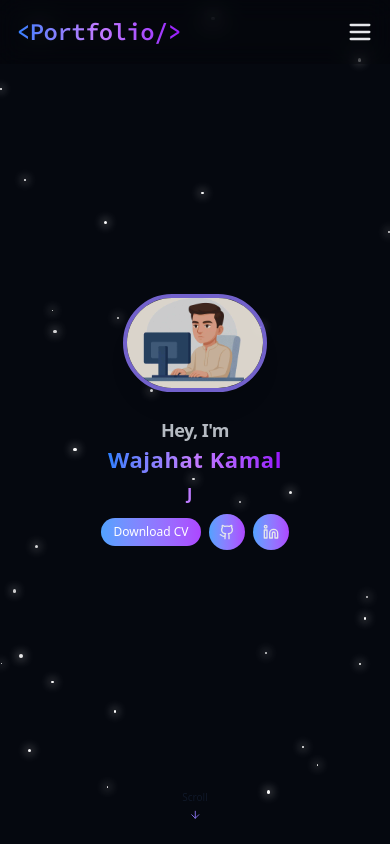
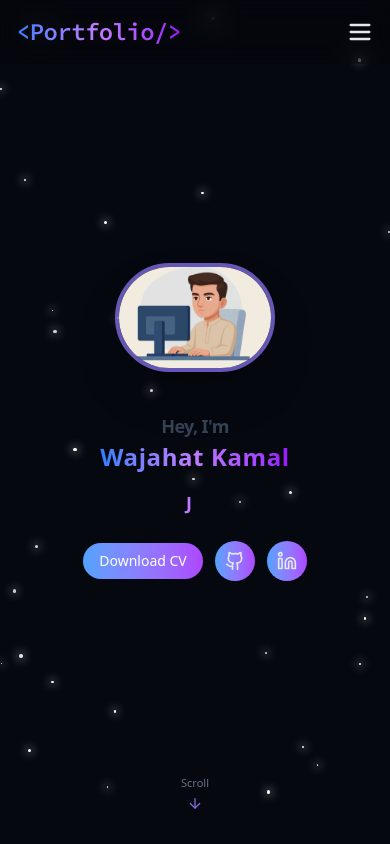
Before and after one commit to wajahat-kamal/Dev-Portfolio, a React (Vite) app: page / in a window 390 px wide. Shown: the top 844 px of the page. Built offline with nearby package versions, Linux system fonts and the light colour scheme.

Commit message:
Update index.html and HeroSection component: change favicon path, enhance portfolio description, and update title to reflect MERN Stack expertise. Refactor HeroSection styles for improved layout, spacing, and responsiveness, including adjustments to button sizes and social link icons.

```diff
--- a/index.html
+++ b/index.html
@@ -3,20 +3,20 @@
   <head>
     <meta charset="UTF-8" />
     <meta name="viewport" content="width=device-width, initial-scale=1.0" />
-    <link rel="icon" type="image/png" href="/wk-logo.png" />
+    <link rel="icon" type="image/png" href="/src/assets/wk-logo.png" />
     <meta
       property="og:image"
       content="https://wajahatkamal-dev.vercel.app/wk-logo.png"
     />
     <meta
       name="description"
-      content="Professional portfolio of Wajahat Kamal, JavaScript and ReactJS Developer. See projects, skills, and contact info."
+      content="Professional portfolio of Wajahat Kamal, JavaScript, ReactJS and MERN Stack Developer. See projects, skills, and contact info."
     />
     <meta
       name="keywords"
       content="Wajahat Kamal, React Developer, JavaScript Developer, Portfolio, wajahatkamal-dev.vercel.app"
     />
-    <title>Wajahat Kamal | JavaScript & React Developer</title>
+    <title>Wajahat Kamal | JavaScript & MERN Stack Developer</title>
 
     <link
       href="https://fonts.googleapis.com/css2?family=Source+Code+Pro:wght@400;600&display=swap"
--- a/src/components/HeroSection.jsx
+++ b/src/components/HeroSection.jsx
@@ -6,37 +6,36 @@ const HeroSection = () => {
   return (
     <section
       id="home"
-      className="relative min-h-screen flex items-center justify-center px-3 sm:px-4 md:px-6 py-8 text-gray-900"
+      className="relative min-h-screen flex items-center justify-center px-4 sm:px-6 md:px-8 py-12 text-gray-900"
     >
-      <div className="container max-w-6xl mx-auto flex flex-col-reverse lg:flex-row items-center gap-6 sm:gap-4 justify-between z-10">
-        {/* Left Content */}
-        <div className="text-center lg:text-left flex-1 space-y-2 md:space-y-4 w-full">
+      <div className="container max-w-6xl mx-auto flex flex-col-reverse lg:flex-row items-center justify-between gap-10 z-10">
+        {/* -------- Left Content -------- */}
+        <div className="flex-1 text-center lg:text-left space-y-4 md:space-y-6">
           {/* Heading */}
-          <h1 className="text-[22px] sm:text-3xl md:text-[42px] font-extrabold tracking-tight leading-snug">
-            <span className="block opacity-0 animate-fade-in text-foreground/80 text-center lg:text-left text-lg sm:text-xl md:text-2xl">
+          <h1 className="text-[24px] sm:text-4xl md:text-[46px] font-extrabold tracking-tight leading-snug">
+            <span className="block opacity-0 animate-fade-in text-gray-700 dark:text-gray-300 text-lg sm:text-xl md:text-2xl">
               Hey, I'm
             </span>
-            <span className="bg-gradient-to-r from-blue-500 via-purple-400 to-purple-600 bg-clip-text text-transparent tracking-wide animate-fade-in-delay-1 text-center lg:text-left">
+            <span className="bg-gradient-to-r from-blue-500 via-purple-400 to-purple-600 bg-clip-text text-transparent tracking-wide animate-fade-in-delay-1">
               Wajahat Kamal
             </span>
           </h1>
 
-          {/* Typing Text */}
+          {/* Typing Effect */}
           <div
-            className="
-              flex justify-center lg:justify-start
-              text-base sm:text-xl md:text-2xl lg:text-3xl font-bold
-              bg-gradient-to-r from-blue-500 via-purple-400 to-purple-600
-              bg-clip-text text-transparent tracking-wide
-              opacity-0 animate-fade-in-delay-2
-            "
+            className="flex justify-center lg:justify-start
+                       text-lg sm:text-2xl md:text-3xl font-bold
+                       bg-gradient-to-r from-blue-500 via-purple-400 to-purple-600
+                       bg-clip-text text-transparent tracking-wide
+                       opacity-0 animate-fade-in-delay-2"
           >
             <TypingEffect />
           </div>
 
-          <div className="flex flex-wrap items-center justify-center lg:justify-start gap-2 sm:gap-3 opacity-0 animate-fade-in-delay-4">
+          {/* Action Buttons & Social Links */}
+          <div className="flex flex-wrap items-center justify-center lg:justify-start gap-3 sm:gap-4 pt-2 opacity-0 animate-fade-in-delay-4">
             <a href="#">
-              <button className="cosmic-button flex items-center justify-center text-xs sm:text-sm  font-medium gap-2 px-3 py-1.5 w-full sm:w-auto">
+              <button className="cosmic-button flex items-center justify-center text-sm sm:text-base font-medium gap-2 px-4 py-2 rounded-full w-full sm:w-auto transition-all duration-300 hover:scale-105">
                 Download CV
               </button>
             </a>
@@ -44,37 +43,37 @@ const HeroSection = () => {
             <a
               target="_blank"
               href="https://github.com/wajahat-kamal"
-              className="flex items-center justify-center w-9 h-9 sm:w-10 sm:h-10 rounded-full bg-gradient-to-r from-blue-400 to-purple-500 transition-all duration-300 hover:shadow-[0_0_15px_rgba(139,92,246,0.6)] hover:scale-105"
+              className="flex items-center justify-center w-10 h-10 sm:w-11 sm:h-11 rounded-full bg-gradient-to-r from-blue-400 to-purple-500 transition-all duration-300 hover:shadow-[0_0_20px_rgba(139,92,246,0.7)] hover:scale-110"
             >
-              <Github className="w-4 h-4 text-gray-200" />
+              <Github className="w-5 h-5 text-gray-200" />
             </a>
 
             <a
               target="_blank"
               href="https://www.linkedin.com"
-              className="flex items-center justify-center w-9 h-9 sm:w-10 sm:h-10 rounded-full bg-gradient-to-r from-blue-400 to-purple-500 transition-all duration-300 hover:shadow-[0_0_15px_rgba(139,92,246,0.6)] hover:scale-105"
+              className="flex items-center justify-center w-10 h-10 sm:w-11 sm:h-11 rounded-full bg-gradient-to-r from-blue-400 to-purple-500 transition-all duration-300 hover:shadow-[0_0_20px_rgba(139,92,246,0.7)] hover:scale-110"
             >
-              <Linkedin className="w-4 h-4 text-gray-200" />
+              <Linkedin className="w-5 h-5 text-gray-200" />
             </a>
           </div>
         </div>
 
-        {/* Right Content: Profile Image */}
+        {/* -------- Right Content: Profile Image -------- */}
         <div className="flex-1 flex justify-center lg:justify-end">
           <img
             src={portfolioImg}
             alt="Wajahat Kamal"
-            className="w-36 sm:w-44 md:w-56 lg:w-72 rounded-full opacity-90 shadow-xl border-4 border-primary hover:scale-105 transition-transform duration-500"
+            className="w-40 sm:w-52 md:w-64 lg:w-80 rounded-full shadow-2xl border-4 border-primary/80 hover:scale-105 hover:shadow-[0_0_30px_rgba(139,92,246,0.4)] transition-transform duration-500"
           />
         </div>
       </div>
 
-      {/* Scroll Down Indicator */}
-      <div className="absolute bottom-4 left-1/2 transform -translate-x-1/2 flex flex-col items-center animate-bounce">
-        <span className="text-[10px] sm:text-xs text-muted-foreground mb-1">
+      {/* -------- Scroll Down Indicator -------- */}
+      <div className="absolute bottom-6 left-1/2 transform -translate-x-1/2 flex flex-col items-center animate-bounce">
+        <span className="text-[11px] sm:text-xs text-gray-500 dark:text-gray-400 mb-1">
           Scroll
         </span>
-        <ArrowDown className="h-3 w-3 sm:h-4 sm:w-4 text-primary" />
+        <ArrowDown className="h-4 w-4 sm:h-5 sm:w-5 text-primary" />
       </div>
     </section>
   );
--- a/src/components/Navbar.jsx
+++ b/src/components/Navbar.jsx
@@ -15,7 +15,7 @@ const Navbar = () => {
 
   return (
     <nav className="fixed top-0 left-0 w-full z-50 backdrop-blur-md bg-black/20">
-      <div className="max-w-7xl mx-auto px-4 sm:px-6 lg:px-12">
+      <div className="max-w-7xl mx-auto px-4 sm:px-6 lg:px-15 lg:pr-23">
         <div className="flex justify-between items-center h-16">
           {/* -------- Logo -------- */}
           <a
```
